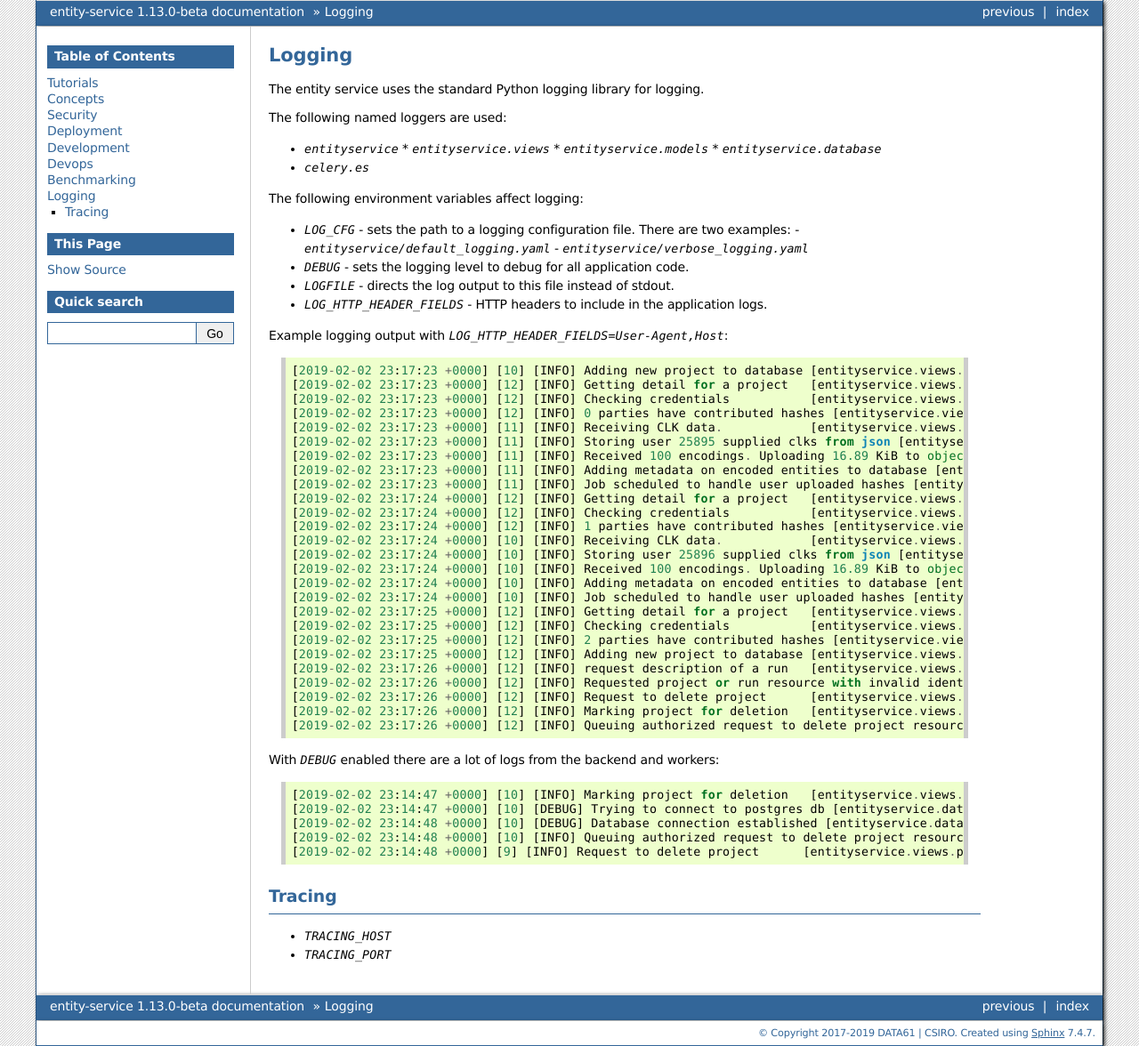
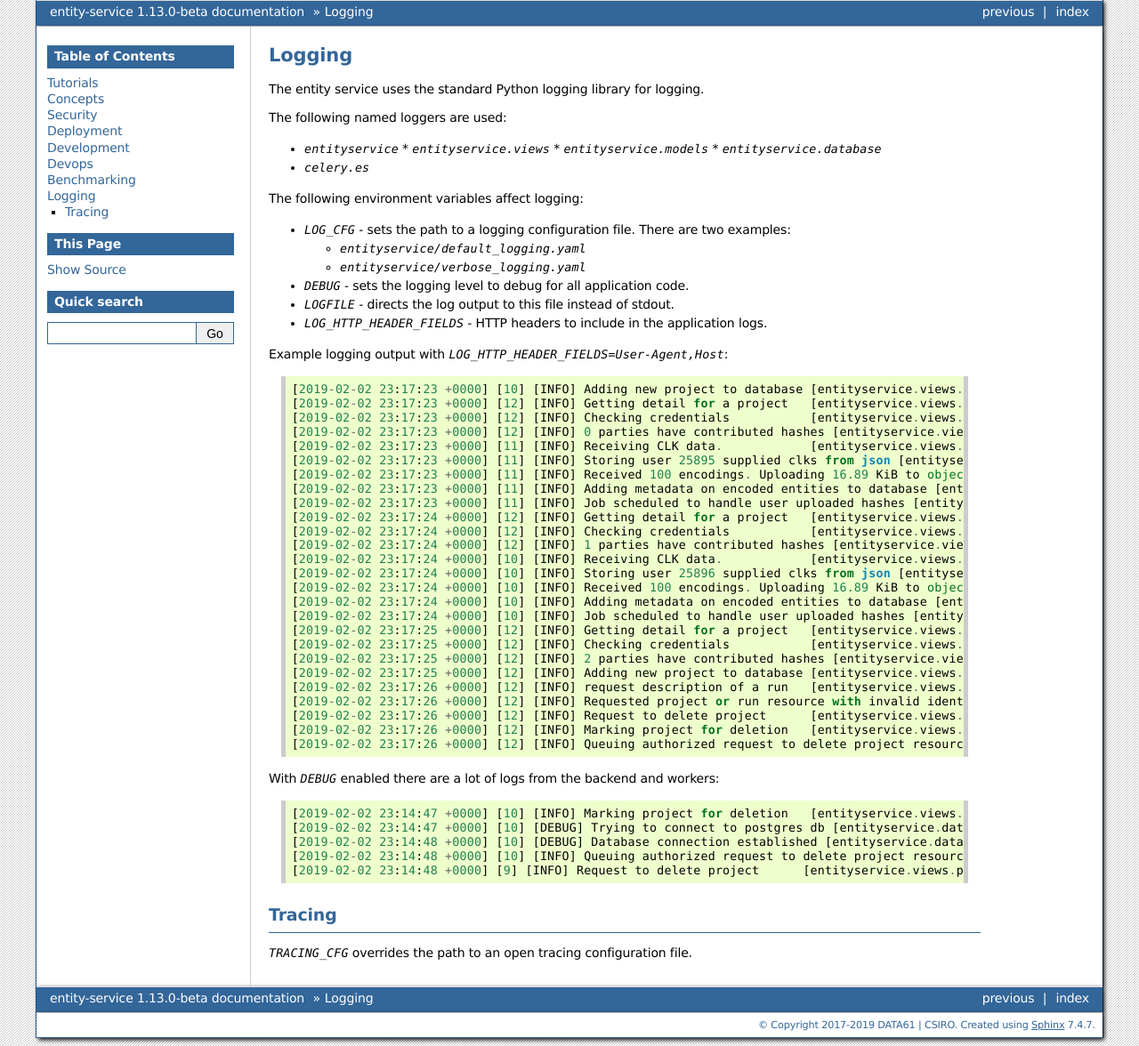
Before and after one commit to data61/anonlink-entity-service, a Sphinx documentation site: the page built from docs/logging.rst, in a window 1280 px wide. Shown: the whole page at 89% size. Built offline with Sphinx 7.4.7, drawn with Linux system fonts in a browser that asks for light colours; formulas are drawn with MathJax 3.

Commit message:
K8s: Add a config file for tracing. Always mount all config files in k8s.

```diff
--- a/docs/logging.rst
+++ b/docs/logging.rst
@@ -16,8 +16,10 @@ The following named loggers are used:
 The following environment variables affect logging:
 
 * `LOG_CFG` - sets the path to a logging configuration file. There are two examples:
+
   - `entityservice/default_logging.yaml`
   - `entityservice/verbose_logging.yaml`
+
 * `DEBUG` - sets the logging level to debug for all application code.
 * `LOGFILE` - directs the log output to this file instead of stdout.
 * `LOG_HTTP_HEADER_FIELDS` - HTTP headers to include in the application logs.
@@ -63,5 +65,4 @@ With `DEBUG` enabled there are a lot of logs from the backend and workers::
 Tracing
 -------
 
-* `TRACING_HOST`
-* `TRACING_PORT`
+`TRACING_CFG` overrides the path to an open tracing configuration file.
```
Also changed, not shown: 7 other files.
